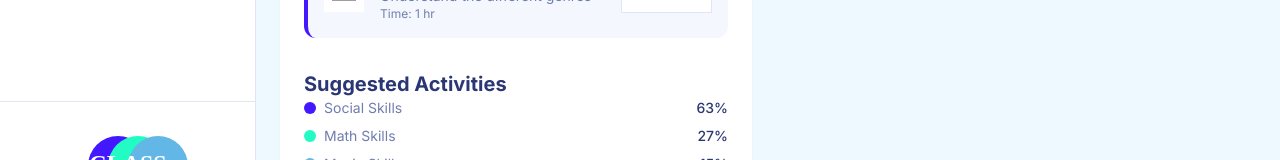
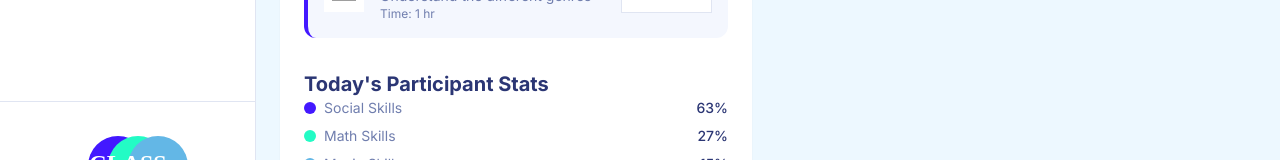
Before and after one commit to elliay/hci-capstone-frontend-test, a Next.js app: page /activities in a window 1280 px wide. Shown: the part 570-730 px from the top of the page. Built offline with nearby package versions, Linux system fonts and the light colour scheme; grey boxes are pictures that could not be loaded.

Commit message:
title update

```diff
--- a/app/activities/page.tsx
+++ b/app/activities/page.tsx
@@ -305,7 +305,7 @@ export default function ActivitiesPage() {
 
               {/* Skills Distribution */}
               <div className="mt-8">
-              <h2 className="text-xl font-bold text-[#2b3674]">Suggested Activities</h2>
+              <h2 className="text-xl font-bold text-[#2b3674]">Today's Participant Stats</h2>
                 <div className="flex items-center justify-between mb-2">
                   <div className="flex items-center">
                     <div className="w-3 h-3 rounded-full bg-[#4318ff] mr-2"></div>
```
